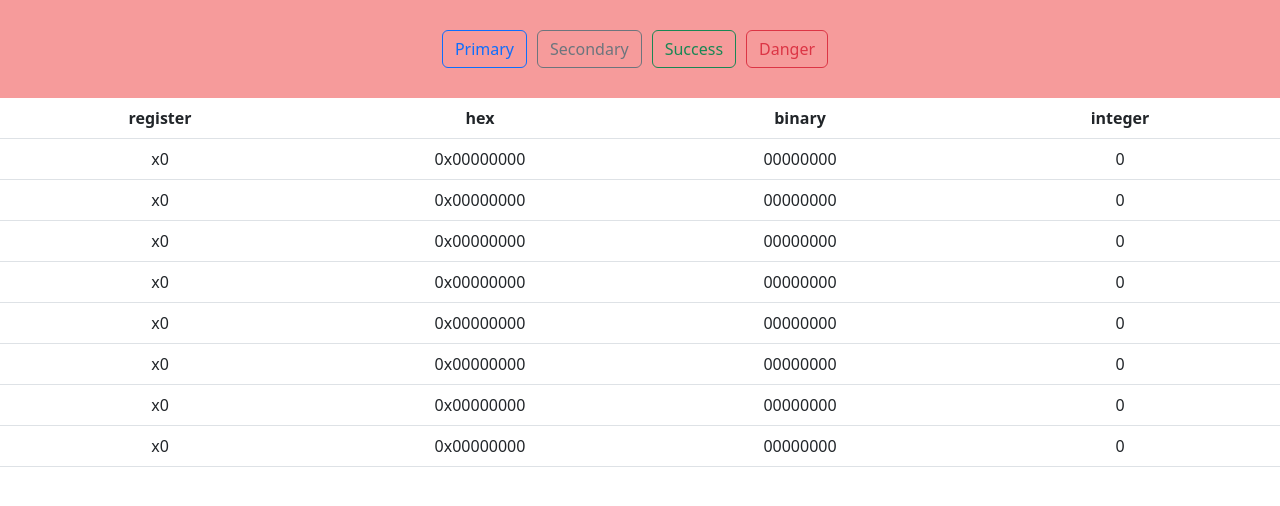
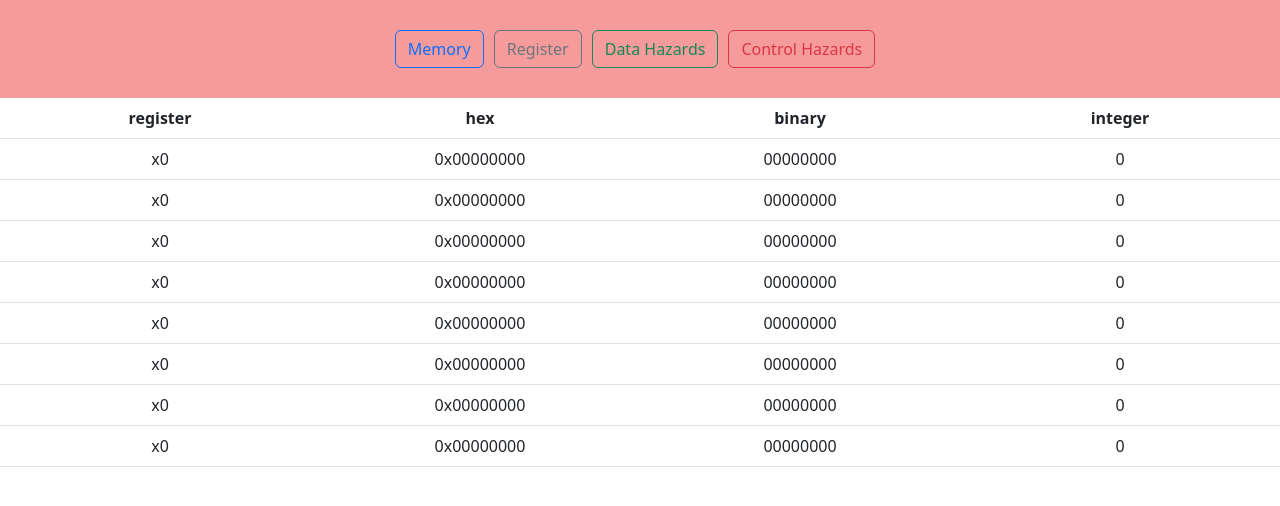
Before and after one commit to Harshit1092/RISC_V-Simulator, a React (Create React App) app in the folder frontend/: page /register in a window 1280 px wide. Shown: the top 506 px of the page. Built offline with nearby package versions, Linux system fonts and the light colour scheme.

Commit message:
Routing done

```diff
--- a/frontend/src/Components/MemoryScreen.js
+++ b/frontend/src/Components/MemoryScreen.js
@@ -1,20 +1,29 @@
 import React from 'react'
 import './MemoryScreen.css'
 import "../../node_modules/bootstrap/dist/css/bootstrap.min.css";
+import { Link } from 'react-router-dom'
 import MemoryTable from './MemoryTable.js'
 
 const MemoryScreen = () => {
   return (
     <>
-    <div className='navBar'>
-    <button type="button" class="btn btn-outline-primary" style={{marginRight:'10px'}}>Primary</button>
-    <button type="button" class="btn btn-outline-secondary" style={{marginRight:'10px'}}>Secondary</button>
-    <button type="button" class="btn btn-outline-success" style={{marginRight:'10px'}}>Success</button>
-    <button type="button" class="btn btn-outline-danger" style={{marginRight:'10px'}}>Danger</button>
-    </div>
-    <div>
-    <MemoryTable />
-    </div>
+      <div className='navBar'>
+        <Link to='/memory'>
+          <button type="button" class="btn btn-outline-primary" style={{ marginRight: '10px' }}>Memory</button>
+        </Link>
+        <Link to='/register'>
+          <button type="button" class="btn btn-outline-secondary" style={{ marginRight: '10px' }}>Register</button>
+        </Link>
+        <Link to='/dataHazard'>
+          <button type="button" class="btn btn-outline-success" style={{ marginRight: '10px' }}>Data Hazards</button>
+        </Link>
+        <Link to='/controlHazards'>
+          <button type="button" class="btn btn-outline-danger" style={{ marginRight: '10px' }}>Control Hazards</button>
+        </Link>
+      </div>
+      <div>
+        <MemoryTable />
+      </div>
     </>
   )
 }
--- a/frontend/src/Components/RegisterScreen.js
+++ b/frontend/src/Components/RegisterScreen.js
@@ -2,15 +2,24 @@ import React from 'react'
 import './RegisterScreen.css'
 import "../../node_modules/bootstrap/dist/css/bootstrap.min.css";
 import RegisterTable from './RegisterTable.js'
+import { Link } from 'react-router-dom'
 
 const RegisterScreen = () => {
     return (
         <>
             <div className='navBar'>
-    <button type="button" class="btn btn-outline-primary" style={{marginRight:'10px'}}>Primary</button>
-    <button type="button" class="btn btn-outline-secondary" style={{marginRight:'10px'}}>Secondary</button>
-    <button type="button" class="btn btn-outline-success" style={{marginRight:'10px'}}>Success</button>
-    <button type="button" class="btn btn-outline-danger" style={{marginRight:'10px'}}>Danger</button>
+                <Link to='/memory'>
+                    <button type="button" class="btn btn-outline-primary" style={{ marginRight: '10px' }}>Memory</button>
+                </Link>
+                <Link to='/register'>
+                    <button type="button" class="btn btn-outline-secondary" style={{ marginRight: '10px' }}>Register</button>
+                </Link>
+                <Link to='/dataHazard'>
+                    <button type="button" class="btn btn-outline-success" style={{ marginRight: '10px' }}>Data Hazards</button>
+                </Link>
+                <Link to='/controlHazards'>
+                    <button type="button" class="btn btn-outline-danger" style={{ marginRight: '10px' }}>Control Hazards</button>
+                </Link>
             </div>
             <div>
                 <RegisterTable />
```
Also changed, not shown: frontend/src/Components/input.js (line endings or trailing spaces). Lines whose indentation alone changed are shown as unchanged.
